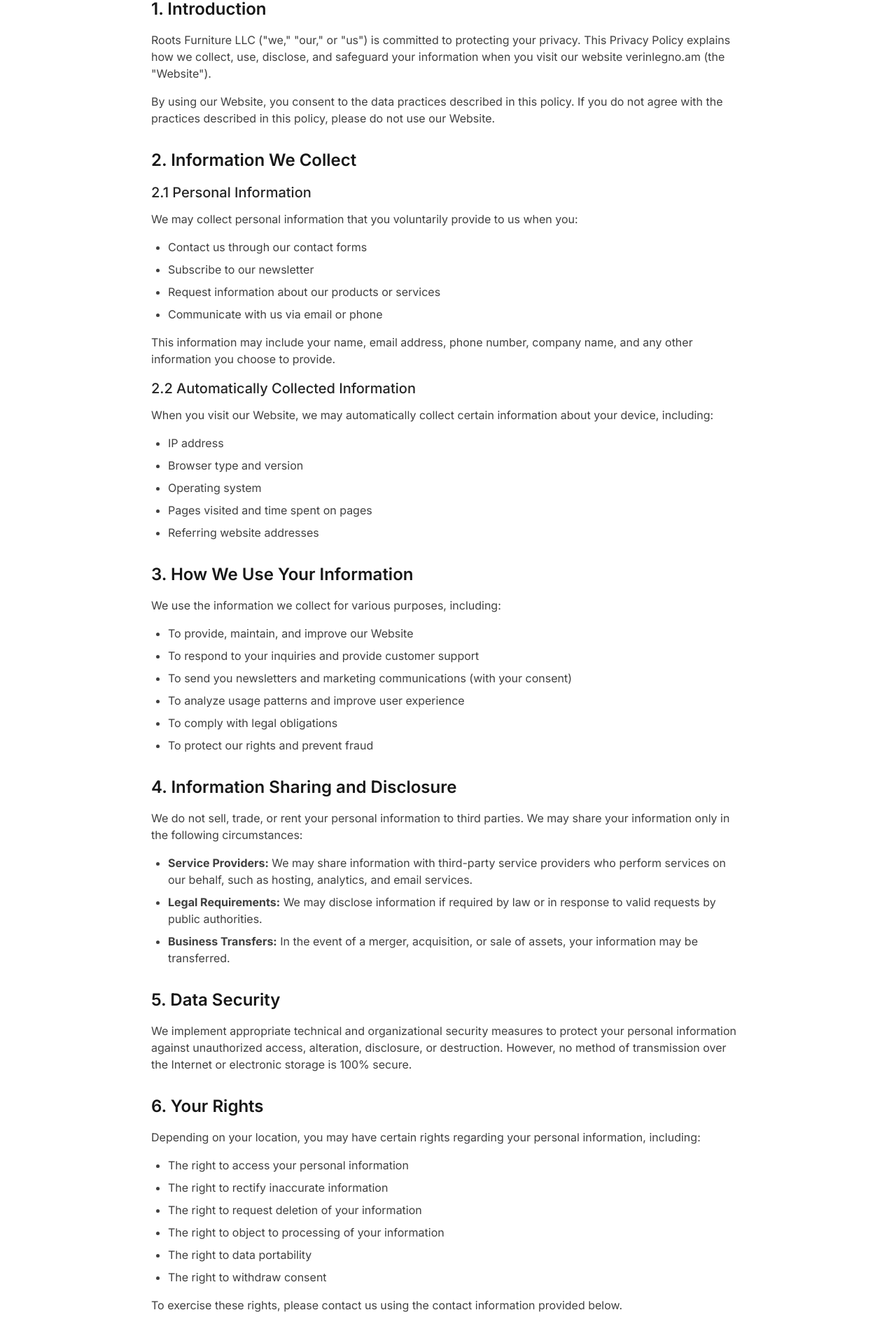
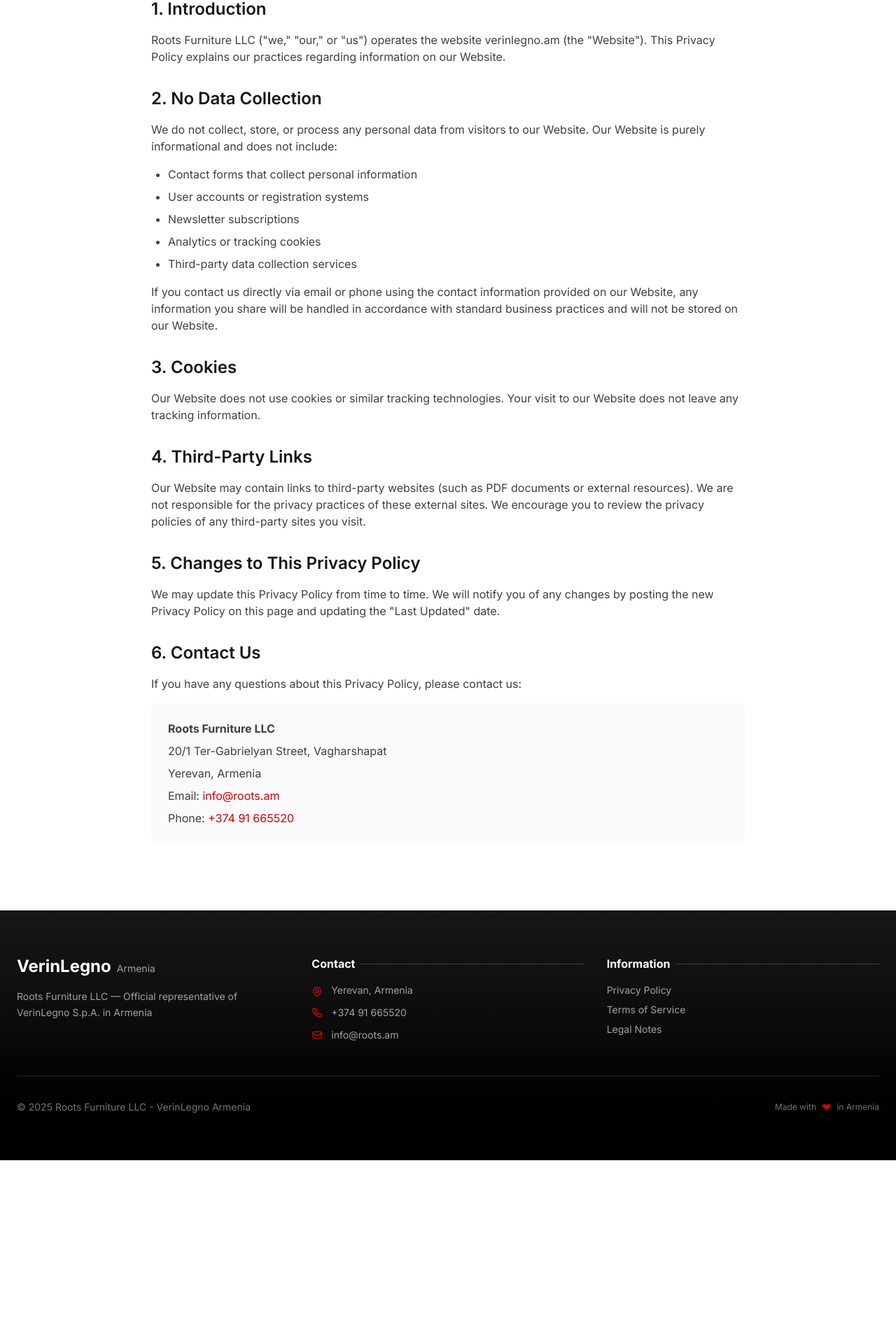
Before and after one commit to levonstepan/VerinLegno.am, a Next.js app: page /policies/privacy-policy in a window 1280 px wide. Shown: the part 276-2188 px from the top of the page at 70% size. After the commit the page ends 1934 px from the top, so only its background shows below. Built offline with nearby package versions, Linux system fonts and the light colour scheme.

Commit message:
Simplify policy files to reflect no data collection - remove data collection sections from Privacy Policy, Terms of Service, and Legal Notes

```diff
--- a/app/policies/legal-notes/page.tsx
+++ b/app/policies/legal-notes/page.tsx
@@ -85,14 +85,7 @@
           </section>
 
           <section className="mb-8">
-            <h2 className="text-2xl font-semibold mb-4 text-neutral-900">8. Data Protection</h2>
-            <p className="text-neutral-700 mb-4">
-              The collection, processing, and use of personal data through this website is governed by our Privacy Policy. By using this website, you consent to the collection and use of information as described in our Privacy Policy.
-            </p>
-          </section>
-
-          <section className="mb-8">
-            <h2 className="text-2xl font-semibold mb-4 text-neutral-900">9. Modifications</h2>
+            <h2 className="text-2xl font-semibold mb-4 text-neutral-900">8. Modifications</h2>
             <p className="text-neutral-700 mb-4">
               Roots Furniture LLC reserves the right to modify, suspend, or discontinue any aspect of this website at any time without prior notice. We also reserve the right to update these legal notes at any time.
             </p>
@@ -102,7 +95,7 @@
           </section>
 
           <section className="mb-8">
-            <h2 className="text-2xl font-semibold mb-4 text-neutral-900">10. Contact</h2>
+            <h2 className="text-2xl font-semibold mb-4 text-neutral-900">9. Contact</h2>
             <p className="text-neutral-700 mb-4">
               For any questions regarding these legal notes or the website, please contact us:
             </p>
--- a/app/policies/privacy-policy/page.tsx
+++ b/app/policies/privacy-policy/page.tsx
@@ -19,126 +19,52 @@
           <section className="mb-8">
             <h2 className="text-2xl font-semibold mb-4 text-neutral-900">1. Introduction</h2>
             <p className="text-neutral-700 mb-4">
-              Roots Furniture LLC ("we," "our," or "us") is committed to protecting your privacy. This Privacy Policy explains how we collect, use, disclose, and safeguard your information when you visit our website verinlegno.am (the "Website").
-            </p>
-            <p className="text-neutral-700">
-              By using our Website, you consent to the data practices described in this policy. If you do not agree with the practices described in this policy, please do not use our Website.
+              Roots Furniture LLC ("we," "our," or "us") operates the website verinlegno.am (the "Website"). This Privacy Policy explains our practices regarding information on our Website.
             </p>
           </section>
 
           <section className="mb-8">
-            <h2 className="text-2xl font-semibold mb-4 text-neutral-900">2. Information We Collect</h2>
-            <h3 className="text-xl font-medium mb-3 text-neutral-800">2.1 Personal Information</h3>
+            <h2 className="text-2xl font-semibold mb-4 text-neutral-900">2. No Data Collection</h2>
             <p className="text-neutral-700 mb-4">
-              We may collect personal information that you voluntarily provide to us when you:
+              We do not collect, store, or process any personal data from visitors to our Website. Our Website is purely informational and does not include:
             </p>
             <ul className="list-disc pl-6 mb-4 text-neutral-700 space-y-2">
-              <li>Contact us through our contact forms</li>
-              <li>Subscribe to our newsletter</li>
-              <li>Request information about our products or services</li>
-              <li>Communicate with us via email or phone</li>
+              <li>Contact forms that collect personal information</li>
+              <li>User accounts or registration systems</li>
+              <li>Newsletter subscriptions</li>
+              <li>Analytics or tracking cookies</li>
+              <li>Third-party data collection services</li>
             </ul>
-            <p className="text-neutral-700 mb-4">
-              This information may include your name, email address, phone number, company name, and any other information you choose to provide.
-            </p>
-
-            <h3 className="text-xl font-medium mb-3 text-neutral-800">2.2 Automatically Collected Information</h3>
-            <p className="text-neutral-700 mb-4">
-              When you visit our Website, we may automatically collect certain information about your device, including:
-            </p>
-            <ul className="list-disc pl-6 mb-4 text-neutral-700 space-y-2">
-              <li>IP address</li>
-              <li>Browser type and version</li>
-              <li>Operating system</li>
-              <li>Pages visited and time spent on pages</li>
-              <li>Referring website addresses</li>
-            </ul>
-          </section>
-
-          <section className="mb-8">
-            <h2 className="text-2xl font-semibold mb-4 text-neutral-900">3. How We Use Your Information</h2>
-            <p className="text-neutral-700 mb-4">
-              We use the information we collect for various purposes, including:
-            </p>
-            <ul className="list-disc pl-6 mb-4 text-neutral-700 space-y-2">
-              <li>To provide, maintain, and improve our Website</li>
-              <li>To respond to your inquiries and provide customer support</li>
-              <li>To send you newsletters and marketing communications (with your consent)</li>
-              <li>To analyze usage patterns and improve user experience</li>
-              <li>To comply with legal obligations</li>
-              <li>To protect our rights and prevent fraud</li>
-            </ul>
-          </section>
-
-          <section className="mb-8">
-            <h2 className="text-2xl font-semibold mb-4 text-neutral-900">4. Information Sharing and Disclosure</h2>
-            <p className="text-neutral-700 mb-4">
-              We do not sell, trade, or rent your personal information to third parties. We may share your information only in the following circumstances:
-            </p>
-            <ul className="list-disc pl-6 mb-4 text-neutral-700 space-y-2">
-              <li><strong>Service Providers:</strong> We may share information with third-party service providers who perform services on our behalf, such as hosting, analytics, and email services.</li>
-              <li><strong>Legal Requirements:</strong> We may disclose information if required by law or in response to valid requests by public authorities.</li>
-              <li><strong>Business Transfers:</strong> In the event of a merger, acquisition, or sale of assets, your information may be transferred.</li>
-            </ul>
-          </section>
-
-          <section className="mb-8">
-            <h2 className="text-2xl font-semibold mb-4 text-neutral-900">5. Data Security</h2>
-            <p className="text-neutral-700 mb-4">
-              We implement appropriate technical and organizational security measures to protect your personal information against unauthorized access, alteration, disclosure, or destruction. However, no method of transmission over the Internet or electronic storage is 100% secure.
+            <p className="text-neutral-700">
+              If you contact us directly via email or phone using the contact information provided on our Website, any information you share will be handled in accordance with standard business practices and will not be stored on our Website.
             </p>
           </section>
 
           <section className="mb-8">
-            <h2 className="text-2xl font-semibold mb-4 text-neutral-900">6. Your Rights</h2>
+            <h2 className="text-2xl font-semibold mb-4 text-neutral-900">3. Cookies</h2>
             <p className="text-neutral-700 mb-4">
-              Depending on your location, you may have certain rights regarding your personal information, including:
-            </p>
-            <ul className="list-disc pl-6 mb-4 text-neutral-700 space-y-2">
-              <li>The right to access your personal information</li>
-              <li>The right to rectify inaccurate information</li>
-              <li>The right to request deletion of your information</li>
-              <li>The right to object to processing of your information</li>
-              <li>The right to data portability</li>
-              <li>The right to withdraw consent</li>
-            </ul>
-            <p className="text-neutral-700">
-              To exercise these rights, please contact us using the contact information provided below.
+              Our Website does not use cookies or similar tracking technologies. Your visit to our Website does not leave any tracking information.
             </p>
           </section>
 
           <section className="mb-8">
-            <h2 className="text-2xl font-semibold mb-4 text-neutral-900">7. Cookies and Tracking Technologies</h2>
+            <h2 className="text-2xl font-semibold mb-4 text-neutral-900">4. Third-Party Links</h2>
             <p className="text-neutral-700 mb-4">
-              Our Website may use cookies and similar tracking technologies to enhance your experience. You can set your browser to refuse cookies, but this may limit some functionality of the Website.
+              Our Website may contain links to third-party websites (such as PDF documents or external resources). We are not responsible for the privacy practices of these external sites. We encourage you to review the privacy policies of any third-party sites you visit.
             </p>
           </section>
 
           <section className="mb-8">
-            <h2 className="text-2xl font-semibold mb-4 text-neutral-900">8. Third-Party Links</h2>
+            <h2 className="text-2xl font-semibold mb-4 text-neutral-900">5. Changes to This Privacy Policy</h2>
             <p className="text-neutral-700 mb-4">
-              Our Website may contain links to third-party websites. We are not responsible for the privacy practices of these external sites. We encourage you to review the privacy policies of any third-party sites you visit.
+              We may update this Privacy Policy from time to time. We will notify you of any changes by posting the new Privacy Policy on this page and updating the "Last Updated" date.
             </p>
           </section>
 
           <section className="mb-8">
-            <h2 className="text-2xl font-semibold mb-4 text-neutral-900">9. Children's Privacy</h2>
+            <h2 className="text-2xl font-semibold mb-4 text-neutral-900">6. Contact Us</h2>
             <p className="text-neutral-700 mb-4">
-              Our Website is not intended for children under the age of 18. We do not knowingly collect personal information from children. If you believe we have collected information from a child, please contact us immediately.
-            </p>
-          </section>
-
-          <section className="mb-8">
-            <h2 className="text-2xl font-semibold mb-4 text-neutral-900">10. Changes to This Privacy Policy</h2>
-            <p className="text-neutral-700 mb-4">
-              We may update this Privacy Policy from time to time. We will notify you of any changes by posting the new Privacy Policy on this page and updating the "Last Updated" date. You are advised to review this Privacy Policy periodically for any changes.
-            </p>
-          </section>
-
-          <section className="mb-8">
-            <h2 className="text-2xl font-semibold mb-4 text-neutral-900">11. Contact Us</h2>
-            <p className="text-neutral-700 mb-4">
-              If you have any questions about this Privacy Policy or wish to exercise your rights, please contact us:
+              If you have any questions about this Privacy Policy, please contact us:
             </p>
             <div className="bg-neutral-50 p-6 rounded-lg">
               <p className="text-neutral-700 mb-2"><strong>Roots Furniture LLC</strong></p>
```
Also changed, not shown: app/policies/terms-of-service/page.tsx (+15 -43 lines).
